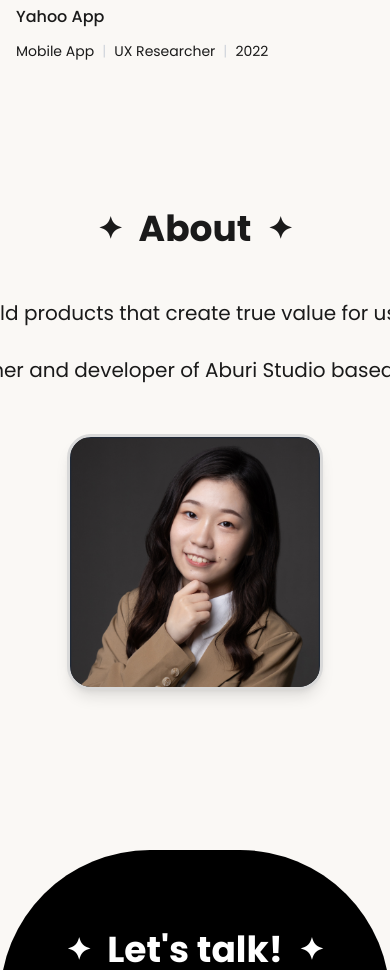
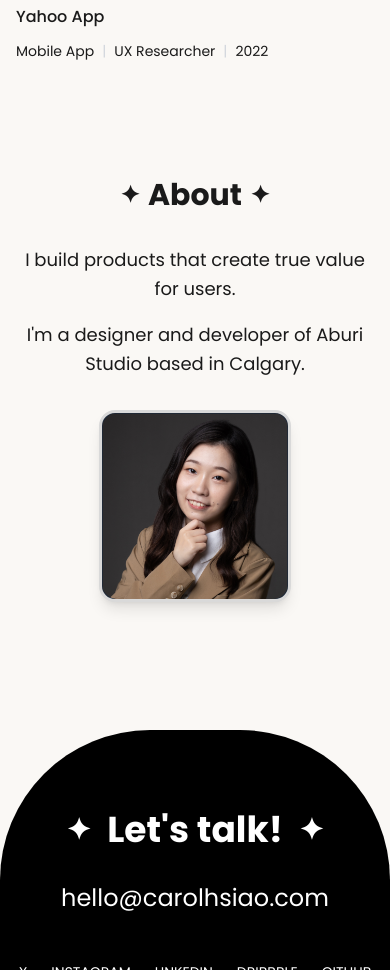
Before and after one commit to carolhsiaoo/Portfolio-planets, a Next.js app: page / in a window 390 px wide. Shown: the part 1140-2110 px from the top of the page. Built offline with nearby package versions, Linux system fonts and the light colour scheme; no server answers.

Commit message:
Refine About component styling for improved layout and visual consistency. Adjusted section padding, updated heading and text sizes, and modified profile image dimensions for better user engagement.

```diff
--- a/components/About.tsx
+++ b/components/About.tsx
@@ -3,26 +3,26 @@ import Image from 'next/image';
 
 const About = memo(function About() {
   return (
-    <section id="about" className="py-20">
+    <section id="about" className="py-12 sm:py-16 md:py-20">
       <div className="max-w-4xl mx-auto px-4 sm:px-6 md:px-8 text-center flex flex-col items-center">
         {/* About heading with stars */}
-        <h2 className="text-4xl sm:text-5xl md:text-6xl font-bold mb-12 flex items-center justify-center gap-4">
-          <span className="text-3xl sm:text-4xl">✦</span>
+        <h2 className="text-3xl sm:text-4xl md:text-5xl lg:text-6xl font-bold mb-8 sm:mb-10 md:mb-12 flex items-center justify-center gap-2 sm:gap-3 md:gap-4">
+          <span className="text-2xl sm:text-3xl md:text-4xl">✦</span>
           About
-          <span className="text-3xl sm:text-4xl">✦</span>
+          <span className="text-2xl sm:text-3xl md:text-4xl">✦</span>
         </h2>
 
         {/* Description text */}
-        <p className="text-xl sm:text-2xl md:text-3xl leading-relaxed mb-6 whitespace-nowrap">
+        <p className="text-lg sm:text-xl md:text-2xl lg:text-3xl leading-relaxed mb-4 sm:mb-5 md:mb-6 max-w-full sm:max-w-2xl md:max-w-3xl px-2">
           I build products that create true value for users.
         </p>
-        <p className="text-xl sm:text-2xl md:text-3xl leading-relaxed mb-12 whitespace-nowrap">
+        <p className="text-lg sm:text-xl md:text-2xl lg:text-3xl leading-relaxed mb-8 sm:mb-10 md:mb-12 max-w-full sm:max-w-2xl md:max-w-3xl px-2">
           I'm a designer and developer of Aburi Studio based in Calgary.
         </p>
 
         {/* Profile image - centered */}
         <div className="flex justify-center">
-          <div className="w-64 h-64 sm:w-72 sm:h-72 md:w-80 md:h-80 bg-gray-800 rounded-3xl overflow-hidden shadow-lg" style={{ border: '3px solid #D9D9D9' }}>
+          <div className="w-48 h-48 sm:w-64 sm:h-64 md:w-72 md:h-72 lg:w-80 lg:h-80 bg-gray-800 rounded-2xl sm:rounded-3xl overflow-hidden shadow-lg" style={{ border: '3px solid #D9D9D9' }}>
             <Image
               src="/carol-image.png"
               alt="Profile"
```
